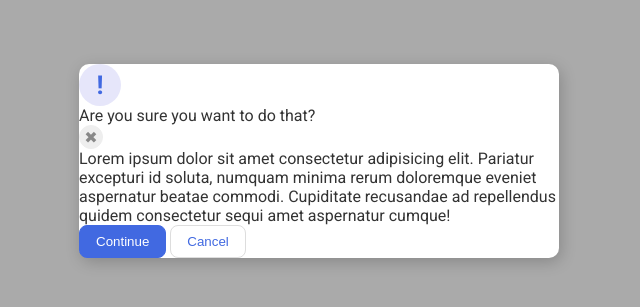
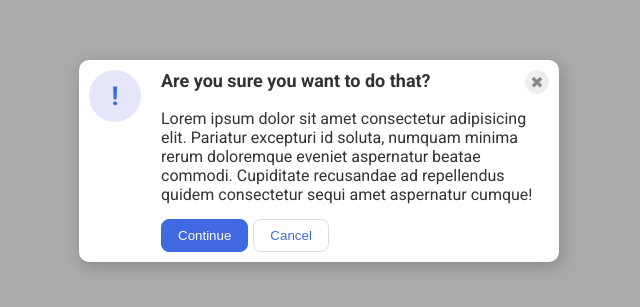
Before and after one commit to GerastheGreat/TheOdinProject-Foundations, a plain HTML site: page Foundations_6_Flex/flex/05-flex-modal/index.html in a window 1280 px wide. Shown: the part 239-546 px from the top of the page, without its empty margins (321-961 px from the left). Drawn offline with Linux system fonts and the light colour scheme.

Commit message:
done 03,04,05. repitition is definitely the best teacher. time to sleep.

```diff
--- a/Foundations_6_Flex/flex/03-flex-header-2/style.css
+++ b/Foundations_6_Flex/flex/03-flex-header-2/style.css
@@ -12,6 +12,11 @@ body {
   background: white;
   border-bottom: 1px solid #ddd;
   box-shadow: 0 0 8px rgba(0,0,0,.1);
+  padding: 12px;
+  display: flex;
+  flex-direction: row;
+  align-items: center;
+  justify-content: space-between;
 }
 
 .profile-image {
@@ -45,4 +50,12 @@ a {
 
 ul {
   list-style-type: none;
+  display: flex;
+  align-items: space-between;
 }
+
+.splitter {
+  display: flex;
+  align-items: center;
+  gap: 16px; /* I keep forgetting gap exists */
+}
--- a/Foundations_6_Flex/flex/04-flex-information/style.css
+++ b/Foundations_6_Flex/flex/04-flex-information/style.css
@@ -1,5 +1,6 @@
 body {
   font-family: 'Courier New', Courier, monospace;
+  text-align: center; /* couldn't remember this one */
 }
 
 img {
@@ -10,6 +11,8 @@ img {
 .title {
   font-size: 36px;
   font-weight: 900;
+  display: flex;
+  justify-content: center;
 }
 
 /* do not edit this footer */
@@ -24,3 +27,25 @@ img {
   justify-content: center;
   background: #eee;
 }
+
+/* all the items are in here */
+.content {
+  display: flex;
+  justify-content: space-around;
+  margin: 30px;
+  gap: 10px
+
+}
+
+/* and this contains each item, image and text */
+.item {
+  display: flex;
+  flex-direction: column;
+  align-items: center;
+}
+
+.text {
+  display: flex;
+  flex-wrap: wrap;
+  align-items: center;
+}
--- a/Foundations_6_Flex/flex/05-flex-modal/index.html
+++ b/Foundations_6_Flex/flex/05-flex-modal/index.html
@@ -10,11 +10,19 @@
   <body>
     <div class="modal">
       <div class="icon">!</div>
-      <div class="header">Are you sure you want to do that?</div>
-      <button class="close-button">✖</button>
-      <div class="text">Lorem ipsum dolor sit amet consectetur adipisicing elit. Pariatur excepturi id soluta, numquam minima rerum doloremque eveniet aspernatur beatae commodi. Cupiditate recusandae ad repellendus quidem consectetur sequi amet aspernatur cumque!</div>
-      <button class="continue">Continue</button>
-      <button class="cancel">Cancel</button>
+      <div class="content">
+        <div class="top">
+          <div class="header">Are you sure you want to do that?</div>
+          <button class="close-button">✖</button>
+        </div>
+        <div class="middle">
+          <div class="text">Lorem ipsum dolor sit amet consectetur adipisicing elit. Pariatur excepturi id soluta, numquam minima rerum doloremque eveniet aspernatur beatae commodi. Cupiditate recusandae ad repellendus quidem consectetur sequi amet aspernatur cumque!</div>
+        </div>
+        <div class="bottom">
+          <button class="continue">Continue</button>
+          <button class="cancel">Cancel</button>
+        </div>
+      </div>
     </div>
   </body>
 </html>
--- a/Foundations_6_Flex/flex/05-flex-modal/style.css
+++ b/Foundations_6_Flex/flex/05-flex-modal/style.css
@@ -20,6 +20,8 @@ body {
   width: 480px;
   border-radius: 10px;
   box-shadow: 2px 4px 16px rgba(0,0,0,.2);
+  display: flex;
+  flex-direction: row;
 }
 
 .icon {
@@ -33,6 +35,9 @@ body {
   display: flex;
   align-items: center;
   justify-content: center;
+  margin: 10px;
+  padding: 5px;
+  flex-shrink: 0; /* I read the instructions and immediately forgot this lol */
 }
 
 .close-button {
@@ -67,3 +72,30 @@ button.cancel {
   border: 1px solid #ddd;
   color: royalblue;
 }
+
+.content {
+  flex-direction: column;
+}
+
+.top {
+  display: flex;
+  flex-direction: row;
+  justify-content: space-between;
+  font-weight: bold;
+  font-size: 18px;
+  padding: 5px;
+  margin: 5px;
+}
+
+.middle {
+  padding: 5px;
+  margin: 5px;
+}
+
+.bottom {
+  display: flex;
+  flex-direction: row;
+  gap: 5px;
+  padding: 5px;
+  margin: 5px;
+}
```
Also changed, not shown: Foundations_6_Flex/flex/03-flex-header-2/index.html (+4 -0 lines), Foundations_6_Flex/flex/04-flex-information/index.html (+10 -5 lines).
